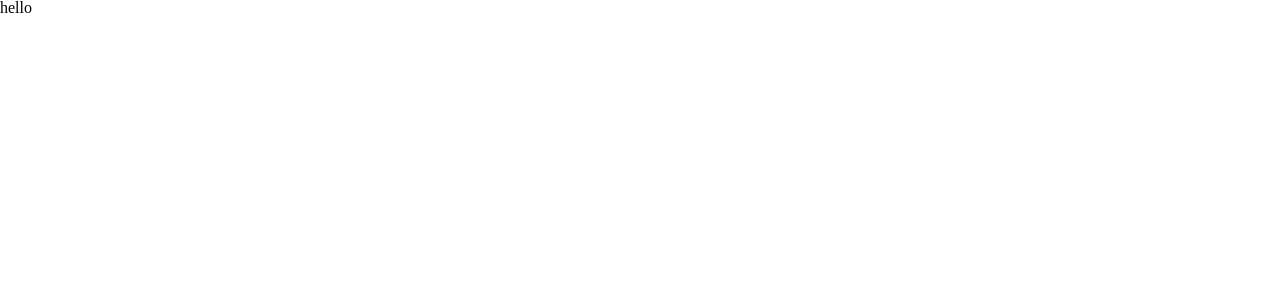
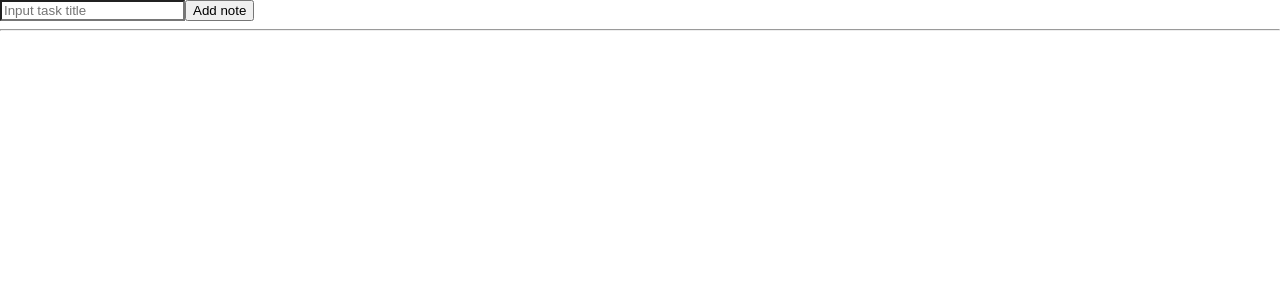
Before and after one commit to rachaelhrlm/taskapp, a React (Create React App) app: page / in a window 1280 px wide. Shown: the top 300 px of the page. Built offline with nearby package versions, Linux system fonts and the light colour scheme.

Commit message:
Add redux and create task feature

```diff
--- a/package.json
+++ b/package.json
@@ -10,10 +10,13 @@
     "@types/node": "^12.0.0",
     "@types/react": "^17.0.0",
     "@types/react-dom": "^17.0.0",
+    "@types/react-redux": "^7.1.16",
     "node-sass": "^5.0.0",
     "react": "^17.0.2",
     "react-dom": "^17.0.2",
+    "react-redux": "^7.2.3",
     "react-scripts": "4.0.3",
+    "redux": "^4.0.5",
     "typescript": "^4.1.2",
     "web-vitals": "^1.0.1"
   },
--- a/src/App.tsx
+++ b/src/App.tsx
@@ -1,8 +1,31 @@
 import React, { FC } from "react";
+import AddTask from "./components/AddTask";
+import { TasksState } from "./state/task/taskReducer";
+import { useDispatch, useSelector } from "react-redux";
 import "./styles/main.scss";
+import { addTask } from "./state/task/taskActions";
 
 const App: FC = () => {
-  return <div>hello</div>;
+  const tasks = useSelector<TasksState, TasksState["tasks"]>(state => state.tasks);
+  const dispatch = useDispatch();
+
+  const onAddTask = (tasks: string) => {
+    dispatch(addTask(tasks));
+  };
+
+  return (
+    <div>
+      <AddTask addTask={onAddTask} />
+      <div>
+        <hr />
+        <ul>
+          {tasks.map((task: string) => (
+            <li key={task}>{task}</li>
+          ))}
+        </ul>
+      </div>
+    </div>
+  );
 };
 
 export default App;
--- /dev/null
+++ b/src/components/AddTask.tsx
@@ -0,0 +1,26 @@
+import React, { ChangeEvent, FC, useState } from "react";
+interface AddTaskProps {
+  addTask: (task: string) => void;
+}
+
+const AddTask: FC<AddTaskProps> = ({ addTask }: AddTaskProps) => {
+  const [task, setTask] = useState<string>("");
+
+  const onChange = (event: ChangeEvent<HTMLInputElement>) => {
+    setTask(event.target.value);
+  };
+
+  const onClick = () => {
+    addTask(task);
+    setTask("");
+  };
+
+  return (
+    <div>
+      <input value={task} onChange={onChange} type="text" name="task" placeholder="Input task title" />
+      <button onClick={onClick}>Add note</button>
+    </div>
+  );
+};
+
+export default AddTask;
--- a/src/index.tsx
+++ b/src/index.tsx
@@ -1,11 +1,15 @@
 import React from "react";
 import ReactDOM from "react-dom";
+import { Provider } from "react-redux";
 import App from "./App";
 import reportWebVitals from "./reportWebVitals";
+import { store } from "./state/store";
 
 ReactDOM.render(
   <React.StrictMode>
-    <App />
+    <Provider store={store}>
+      <App />
+    </Provider>
   </React.StrictMode>,
   document.getElementById("root")
 );
--- /dev/null
+++ b/src/state/store.ts
@@ -0,0 +1,4 @@
+import { createStore } from "redux";
+import { taskReducer } from "./task/taskReducer";
+
+export const store = createStore(taskReducer);
--- /dev/null
+++ b/src/state/task/taskActions.ts
@@ -0,0 +1,3 @@
+export type Action = { type: "ADD_TASK"; payload: string };
+
+export const addTask = (task: string): Action => ({ type: "ADD_TASK", payload: task });
--- /dev/null
+++ b/src/state/task/taskReducer.ts
@@ -0,0 +1,19 @@
+import { Action } from "./taskActions";
+
+export interface TasksState {
+  tasks: string[];
+}
+
+const initialState = {
+  tasks: []
+};
+
+export const taskReducer = (state: TasksState = initialState, action: Action): TasksState => {
+  switch (action.type) {
+    case "ADD_TASK": {
+      return { ...state, tasks: [...state.tasks, action.payload] };
+    }
+    default:
+      return state;
+  }
+};
```
Also changed, not shown: 2 other files (tests, documents, lock files or other folders).
